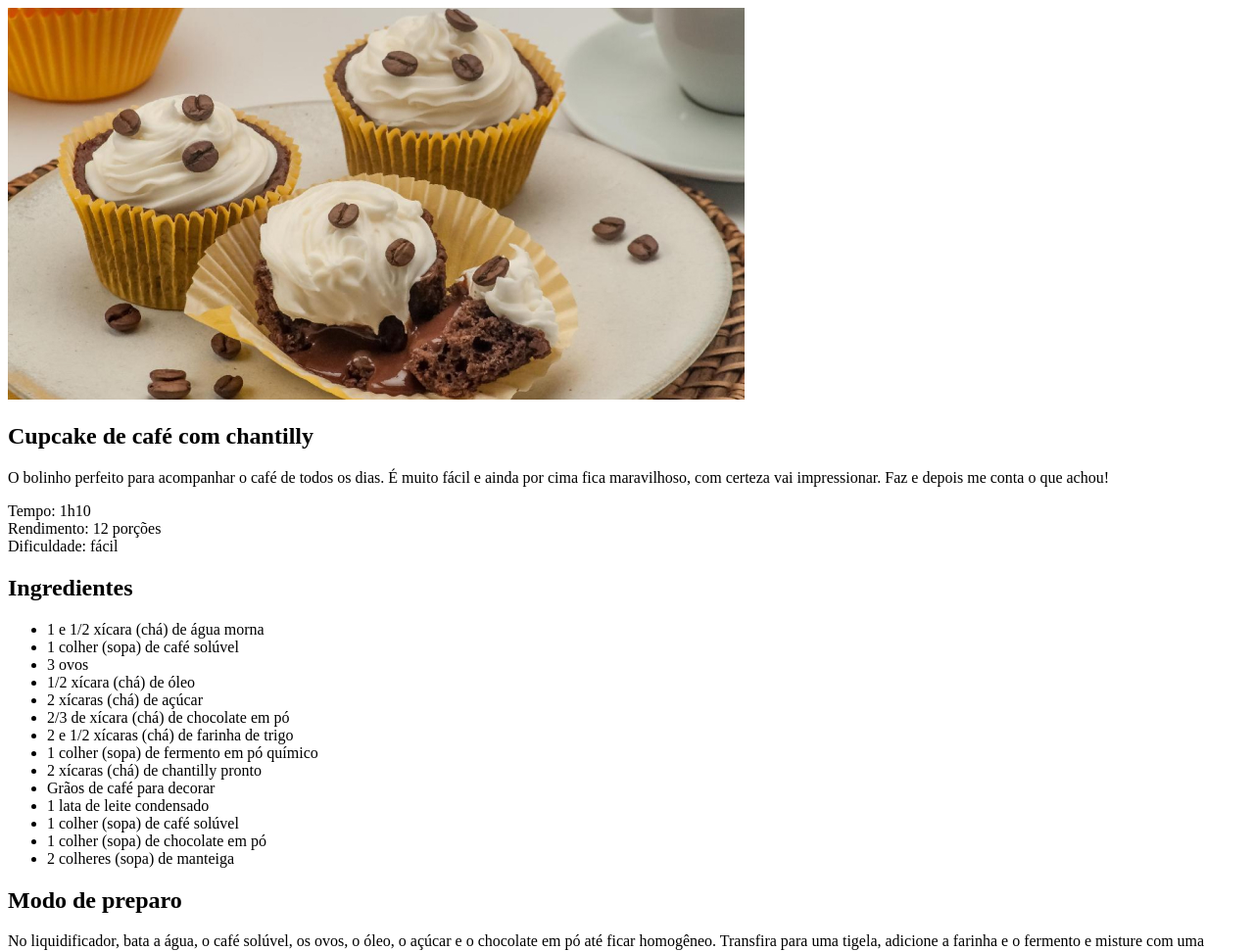
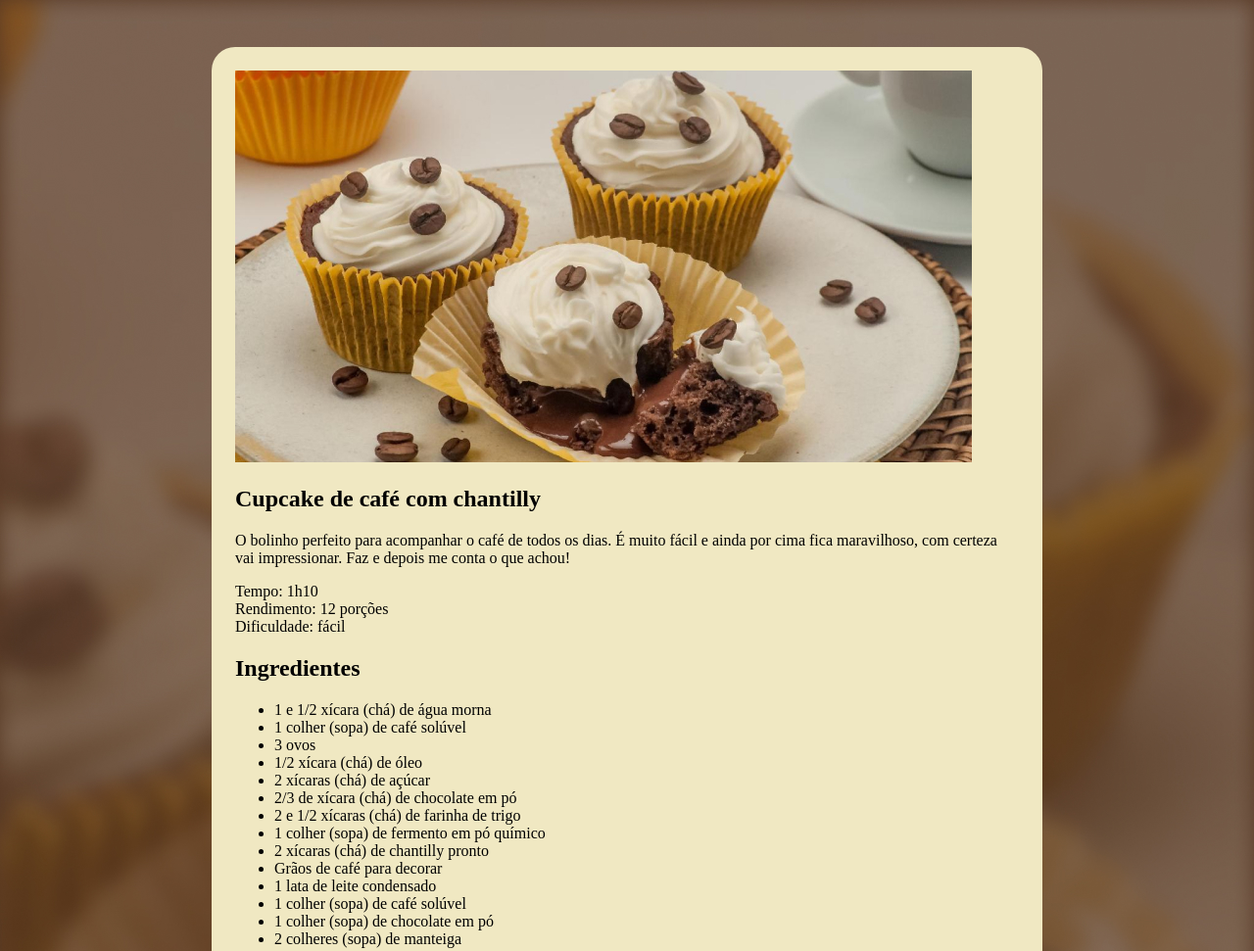
Before and after one commit to devjuniorhanun/ProjetoReceitaCookies, a plain HTML site: page index.html in a window 1280 px wide. Shown: the top 971 px of the page at 98% size. Drawn offline with Linux system fonts and the light colour scheme; a web font is replaced by a local one.

Commit message:
Estilização da tag page

```diff
--- /dev/null
+++ b/css/index.css
@@ -0,0 +1,15 @@
+
+
+body {
+  background-image: url(../assets/bg.jpg);
+  background-size: cover;
+
+}
+
+#page {
+  width: 800px;
+  padding: 24px;
+  background-color: #f0e8c2;
+  border-radius: 24px;
+  margin: 48px auto 28px;
+}
--- a/index.html
+++ b/index.html
@@ -6,7 +6,7 @@
   <link rel="preconnect" href="https://fonts.gstatic.com" crossorigin />
   <meta charset="UTF-8">
   <meta name="viewport" content="width=device-width, initial-scale=1.0">
-  <link rel="stylesheet" href="./css/style.css" />
+  <link rel="stylesheet" href="./css/index.css" />
   <title>Página de Receitas</title>
   <link href="https://fonts.googleapis.com/css2?family=Alice&display=swap" rel="stylesheet" />
 </head>
```
